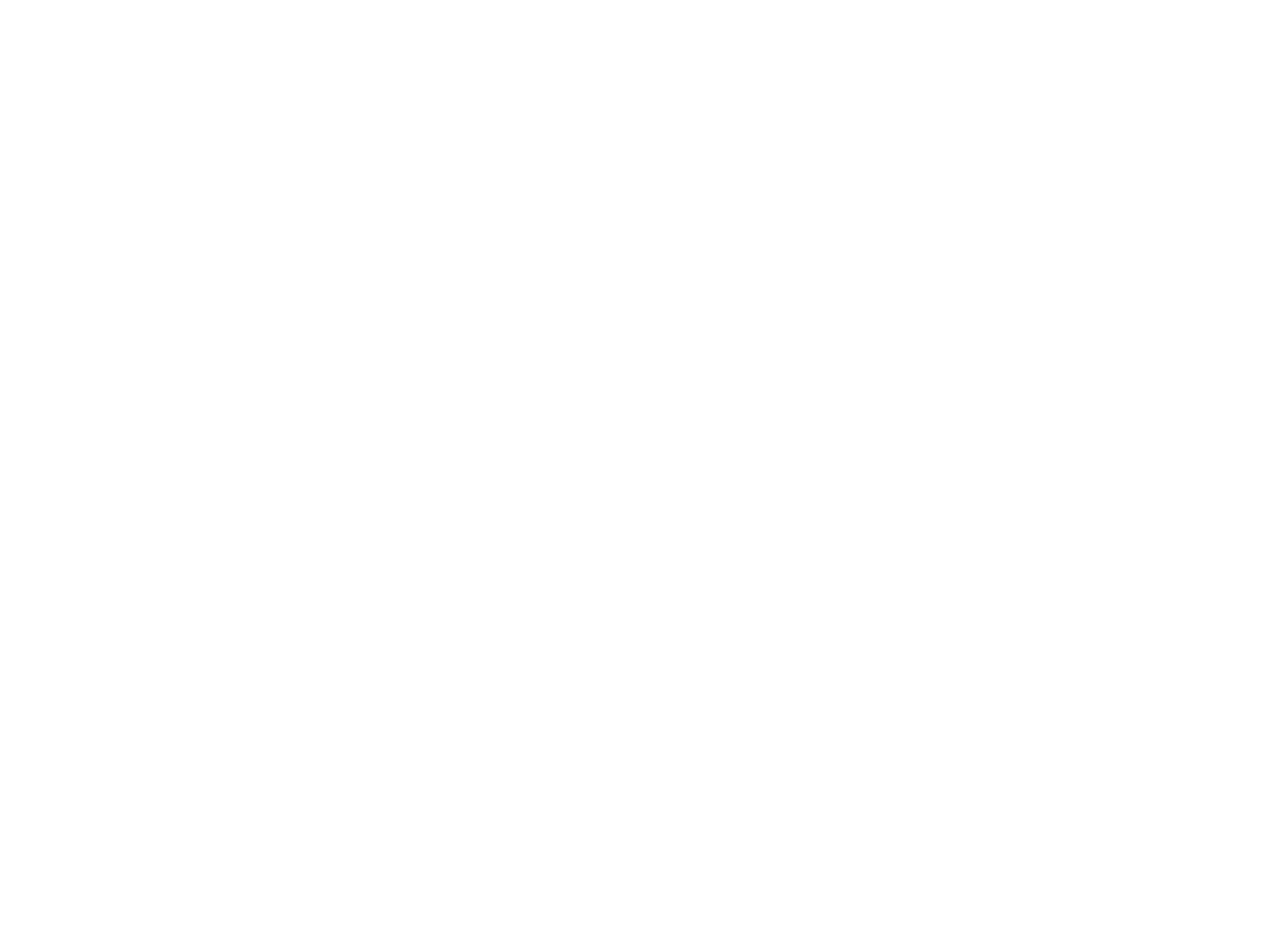
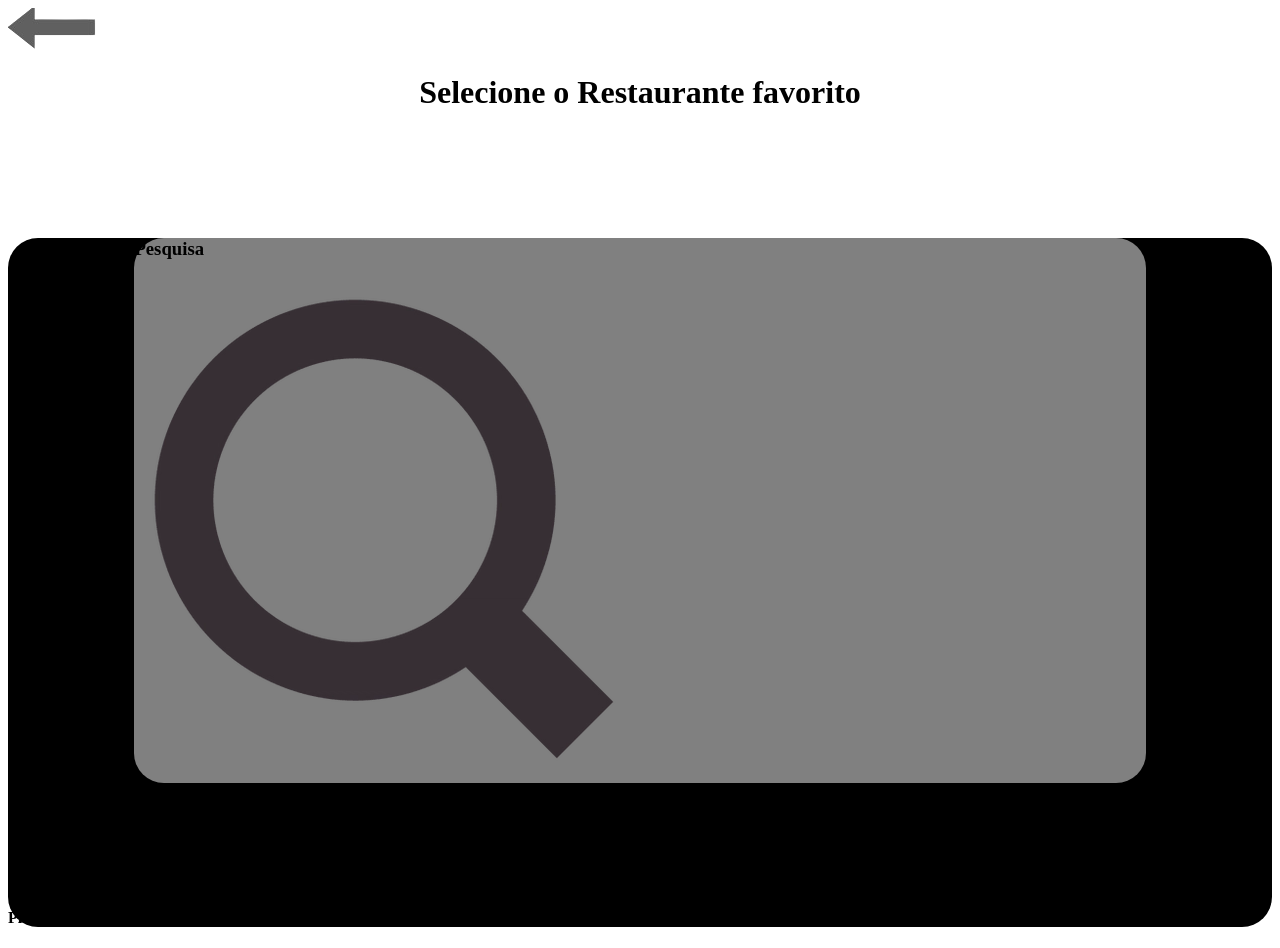
Before and after one commit to PedroFranzoi/Cria--o-de-Nova-Funcionalidade-para-iFood, a plain HTML site: page clienteFiel/escolhaRestaurante.html in a window 1280 px wide. Before the commit the page ends 800 px from the top, so only its background shows below. Drawn offline with Linux system fonts and the light colour scheme.

Commit message:
Inicio da criação da área para selecionar o restaurante

```diff
--- a/clienteFiel/escolhaRestaurante.html
+++ b/clienteFiel/escolhaRestaurante.html
@@ -4,9 +4,32 @@
     <meta charset="UTF-8">
     <meta name="viewport" content="width=device-width, initial-scale=1.0">
     <link rel="stylesheet" href="../style.css">
+    <script src="../scripts/voltar.js"></script>
     <title>Escolha o Restourante</title>
 </head>
 <body>
+    <header>
+        <img src="../img/seta.png" alt="Seta" onclick="voltar()">
+    </header>
 
+    <main>
+        <h1 id="central">Selecione o Restaurante favorito</h1>
+
+        <div id="quadradoCentral">
+            <div id="pesquisa">
+                <h3>Pesquisa</h3>
+                <img src="../img/lupa.webp" alt="Lupa">
+            </div>
+
+            <div>
+                <h4>Pizzaria Do Robson</h4>
+            </div>
+
+        </div>
+    </main>
+
+    <footer>
+
+    </footer>
 </body>
 </html>
--- /dev/null
+++ b/scripts/voltar.js
@@ -0,0 +1,3 @@
+function voltar(){
+    window.history.back();
+}
--- a/style.css
+++ b/style.css
@@ -26,9 +26,26 @@
 
 .descricao{
     margin: 2% 0%;
+    color: black;
 }
 
 .titulo{
     margin: 2% 0%;
     padding-top: 15%;
+    color: black;
 }
+
+#central{
+    text-align: center;
+}
+
+#quadradoCentral{
+    background-color: black;
+    border-radius: 30px;
+}
+
+#pesquisa{
+    margin: 10%;
+    background-color: gray;
+    border-radius: 30px;
+}
```
Also changed, not shown: index.html (+7 -3 lines), clienteFiel/scripts/voltar.js (deleted), img/lupa.webp (added), img/seta.png (added).
